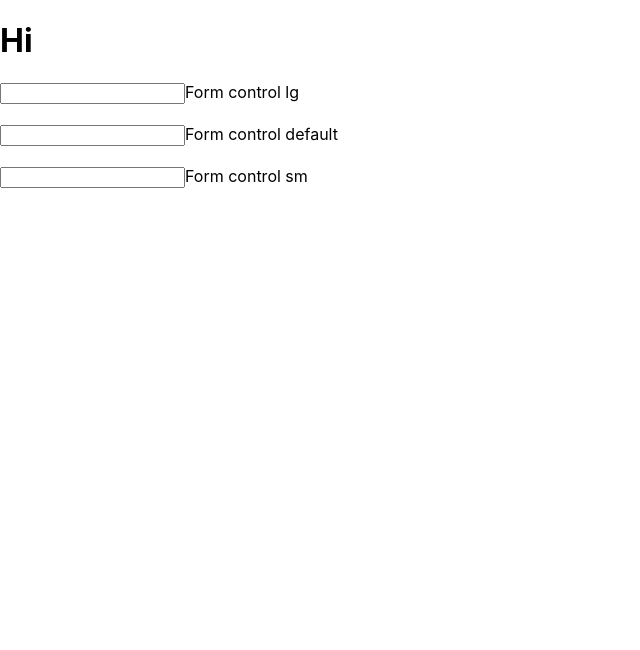
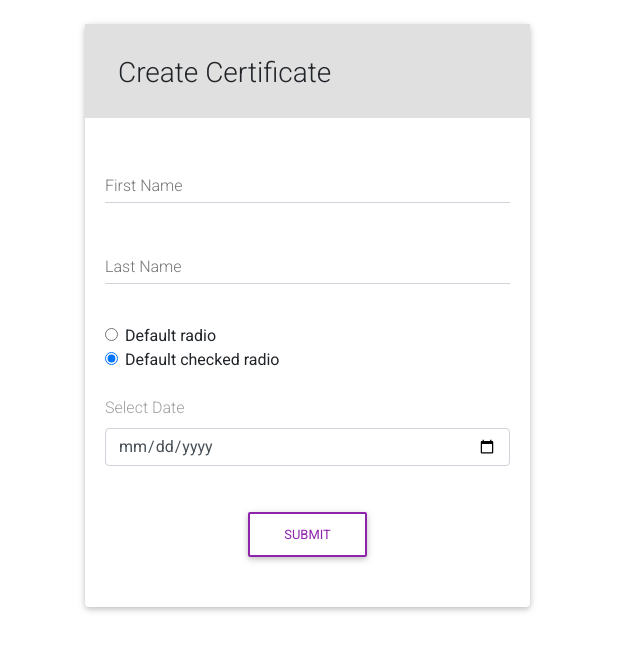
Before and after one commit to uaalumni02/pdf-app, a React (Create React App) app: page / in a window 1280 px wide. Shown: the top 650 px of the page, without its empty margins (0-640 px from the left). Built offline with nearby package versions, Linux system fonts and the light colour scheme; no server answers.

Commit message:
add certificate card

```diff
--- /dev/null
+++ b/src/components/CertificateType.js
@@ -0,0 +1,23 @@
+import React from "react";
+
+import { MDBRadio } from "mdb-react-ui-kit";
+
+const CertificateType = (props) => {
+  return (
+    <div>
+      <MDBRadio
+        name="flexRadioDefault"
+        id="flexRadioDefault1"
+        label="Default radio"
+      />
+      <MDBRadio
+        name="flexRadioDefault"
+        id="flexRadioDefault2"
+        label="Default checked radio"
+        defaultChecked
+      />
+    </div>
+  );
+};
+
+export default CertificateType;
--- /dev/null
+++ b/src/components/FirstName.js
@@ -0,0 +1,18 @@
+import React from "react";
+
+import { MDBInput } from "mdbreact";
+
+const FirstName = props => {
+  return (
+    <MDBInput
+    //   name={props.name}
+      label="First Name"
+    //   onChange={props.onChange}
+      group
+      type="text"
+      validate
+    />
+  );
+};
+
+export default FirstName;
--- /dev/null
+++ b/src/components/LastName.js
@@ -0,0 +1,18 @@
+import React from "react";
+
+import { MDBInput } from "mdbreact";
+
+const LastName = props => {
+  return (
+    <MDBInput
+    //   name={props.name}
+      label="Last Name"
+    //   onChange={props.onChange}
+      group
+      type="text"
+      validate
+    />
+  );
+};
+
+export default LastName;
--- /dev/null
+++ b/src/components/SubmitBtn.js
@@ -0,0 +1,16 @@
+import React from "react";
+import { MDBBtn } from 'mdb-react-ui-kit';
+
+const SubmitBtn = (props) => {
+  return (
+    <MDBBtn
+      className="btn btn-outline-purple"
+      type="submit"
+    //   onClick={props.onClick}
+    >
+     {props.label}
+    </MDBBtn>
+  );
+};
+
+export default SubmitBtn;
--- a/src/index.js
+++ b/src/index.js
@@ -3,6 +3,8 @@ import ReactDOM from 'react-dom/client';
 import './index.css';
 import App from './App';
 import reportWebVitals from './reportWebVitals';
+import "bootstrap-css-only/css/bootstrap.min.css";
+import "mdbreact/dist/css/mdb.css";
 
 const root = ReactDOM.createRoot(document.getElementById('root'));
 root.render(
--- a/src/pages/createCertificate.js
+++ b/src/pages/createCertificate.js
@@ -1,33 +1,81 @@
-import React from "react";
+import React, { useState, useEffect, useContext } from "react";
+import FirstName from "../components/FirstName";
+import LastName from "../components/LastName";
+import CertificateType from "../components/CertificateType";
+import SubmitBtn from "../components/SubmitBtn";
 
-// import { MDBContainer, MDBRow, MDBCol, MDBCard, MDBCardBody } from "mdbreact";
-import { MDBInput } from "mdb-react-ui-kit";
+import {
+  MDBContainer,
+  MDBRow,
+  MDBCol,
+  MDBBtn,
+  MDBCard,
+  MDBCardBody,
+  MDBInput,
+} from "mdbreact";
 
 const Certificate = () => {
+  const [awardName, setAwardNames] = useState([]);
+
+  const fetchAwardData = () => {
+    fetch("http://localhost:3000/api/award", {
+      method: "GET",
+    })
+      .then((res) => res.json())
+      .then((response) => {
+        // console.log(response);
+      })
+      .catch((error) => console.error("Error:", error));
+  };
+  useEffect(() => {
+    fetchAwardData();
+  }, []);
+
   return (
-    <div>
-      <h1>Hi</h1>
-      {/* -----> use a card *************** */}
-      <MDBInput
-        label="Form control lg"
-        id="formControlLg"
-        type="text"
-        size="lg"
-      />
-      <br />
-      <MDBInput
-        label="Form control default"
-        id="formControlDefault"
-        type="text"
-      />
-      <br />
-      <MDBInput
-        label="Form control sm"
-        id="formControlSm"
-        type="text"
-        size="sm"
-      />
-    </div>
+    <MDBContainer>
+      <header className="logo">
+        {/* <img
+          src="https://chris180.org/wp-content/uploads/2016/08/Logo-450x200.png"
+          alt="main logo"
+          className="packageCenter"
+        /> */}
+      </header>
+      <br></br>
+      <MDBRow>
+        <MDBCol md="5">
+          <MDBCard className="certificateCard">
+            <div className="header pt-3 grey lighten-2">
+              <MDBRow className="d-flex justify-content-start">
+                <h3 className="deep-grey-text mt-3 mb-4 pb-1 mx-5">
+                  Create Certificate
+                </h3>
+              </MDBRow>
+            </div>
+            <MDBCardBody>
+              <FirstName first_name="firstName" />
+              <LastName last_name="lastName" />
+              <CertificateType certificate_type="certificateType" />
+              <br></br>
+              <label
+                htmlFor="defaultFormCardNameEx"
+                className="grey-text font-weight-light"
+              >
+                Select Date
+              </label>
+              <input
+                type="date"
+                id="defaultFormCardNameEx"
+                className="form-control"
+                name="certificateDate"
+              />
+              <div className="text-center py-4 mt-3">
+                <SubmitBtn label="Submit" />
+              </div>
+            </MDBCardBody>
+          </MDBCard>
+        </MDBCol>
+      </MDBRow>
+    </MDBContainer>
   );
 };
 export default Certificate;
```
